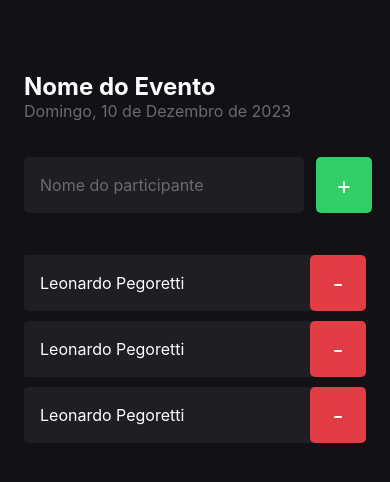
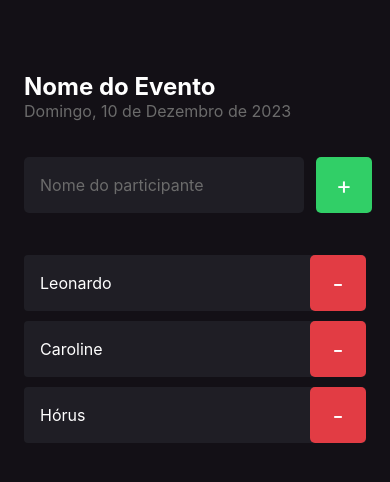
Before and after one commit to devH0K/imhere, a React Native app: screen / in a window 390 px wide. Shown: the top 482 px of the page. Built offline with nearby package versions, Linux system fonts and the light colour scheme.

Commit message:
utilizando propriedades no componente

```diff
--- a/src/components/Participant/index.tsx
+++ b/src/components/Participant/index.tsx
@@ -2,11 +2,15 @@ import { View, Text, TouchableOpacity } from "react-native";
 
 import { styles } from './styles';
 
-export function Participant(){
+type Props = {
+    name: string;
+}
+
+export function Participant({name} : Props){
     return(
         <View style={styles.container}>
 
-            <Text style={styles.name}>Leonardo Pegoretti</Text>
+            <Text style={styles.name}>{name}</Text>
 
             <TouchableOpacity style={styles.button}>
                 <Text style={styles.buttonText}>-</Text>
--- a/src/screens/Home/index.tsx
+++ b/src/screens/Home/index.tsx
@@ -37,9 +37,9 @@ export default function Home(){
             </TouchableOpacity>
         </View>
 
-        <Participant></Participant>
-        <Participant></Participant>
-        <Participant></Participant>
+        <Participant name="Leonardo"></Participant>
+        <Participant name="Caroline"></Participant>
+        <Participant name="Hórus"></Participant>
 
     </View>
   )
```
